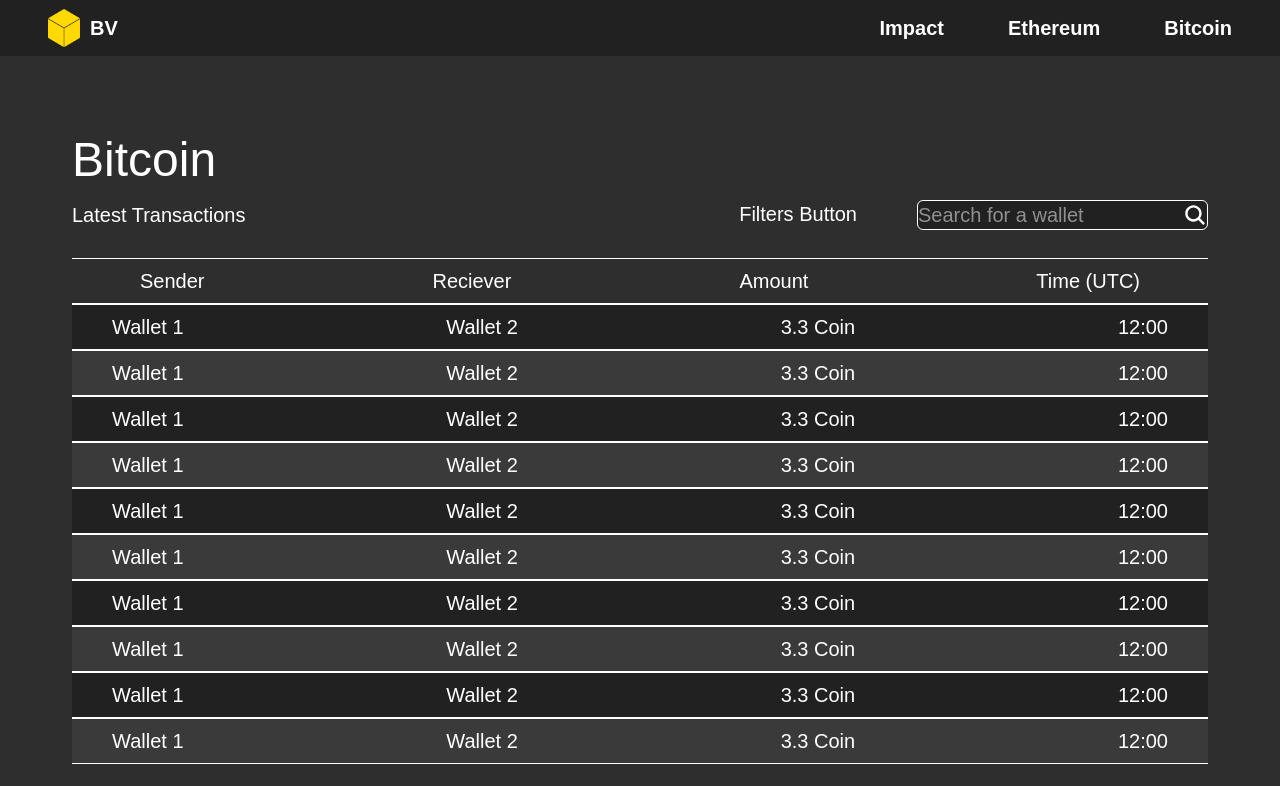
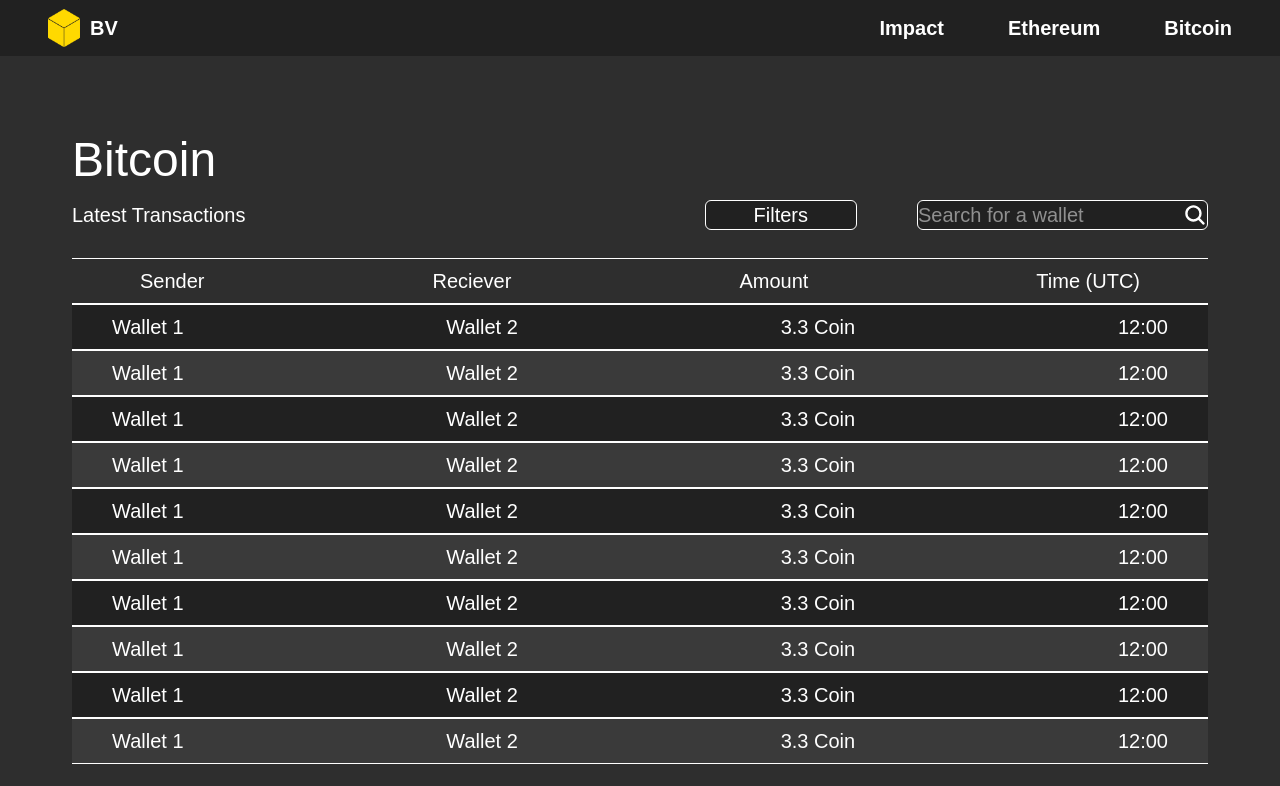
Before and after one commit to 23-jose/blockchainvisualiser, a Next.js app: page /bitcoin in a window 1280 px wide. Shown: the top 786 px of the page. Built offline with nearby package versions, Linux system fonts and the light colour scheme.

Commit message:
created the Button component and added it to the bitcoin and ethereum pages

```diff
--- a/components/Button.tsx
+++ b/components/Button.tsx
@@ -0,0 +1,18 @@
+"use client";
+import { IoSearch } from "react-icons/io5";
+
+export default function Button() {
+    const onClick = () => {
+        console.log("Button clicked: ");
+
+    }
+
+    return (
+        <button
+            onClick={onClick}
+            className="flex items-center border border-white rounded-md overflow-hidden max-w-md bg-[#212121] px-12"
+        >
+            Filters
+        </button>
+    );
+}
--- a/src/app/bitcoin/page.tsx
+++ b/src/app/bitcoin/page.tsx
@@ -1,6 +1,7 @@
 import NavigationBar from "../../../components/NavigationBar";
 import SearchBar from "../../../components/SearchBar";
 import TransactionList from "../../../components/TransactionList";
+import Button from "../../../components/Button";
 
 export default function BitcoinPage() {
   return (
@@ -12,7 +13,7 @@
           <div>Latest Transactions</div>
           <div className="flex">
             <div className="pr-15">
-              Filters Button
+              <Button></Button>
             </div>
             <SearchBar></SearchBar></div>
         </div>
--- a/src/app/ethereum/page.tsx
+++ b/src/app/ethereum/page.tsx
@@ -1,6 +1,7 @@
 import NavigationBar from "../../../components/NavigationBar";
 import SearchBar from "../../../components/SearchBar";
 import TransactionList from "../../../components/TransactionList";
+import Button from "../../../components/Button";
 
 export default function BitcoinPage() {
   return (
@@ -12,7 +13,7 @@
           <div>Latest Transactions</div>
           <div className="flex">
             <div className="pr-15">
-              Filters Button
+              <Button></Button>
             </div>
             <SearchBar></SearchBar></div>
         </div>
```
